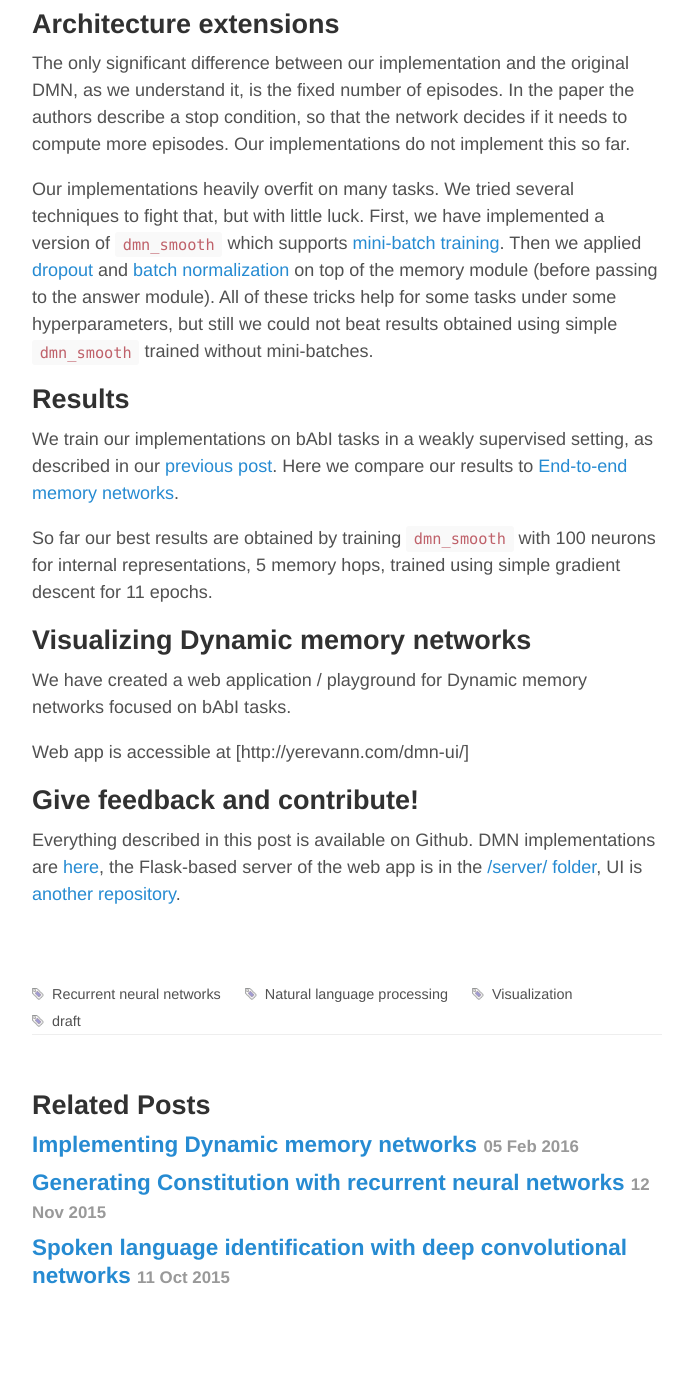
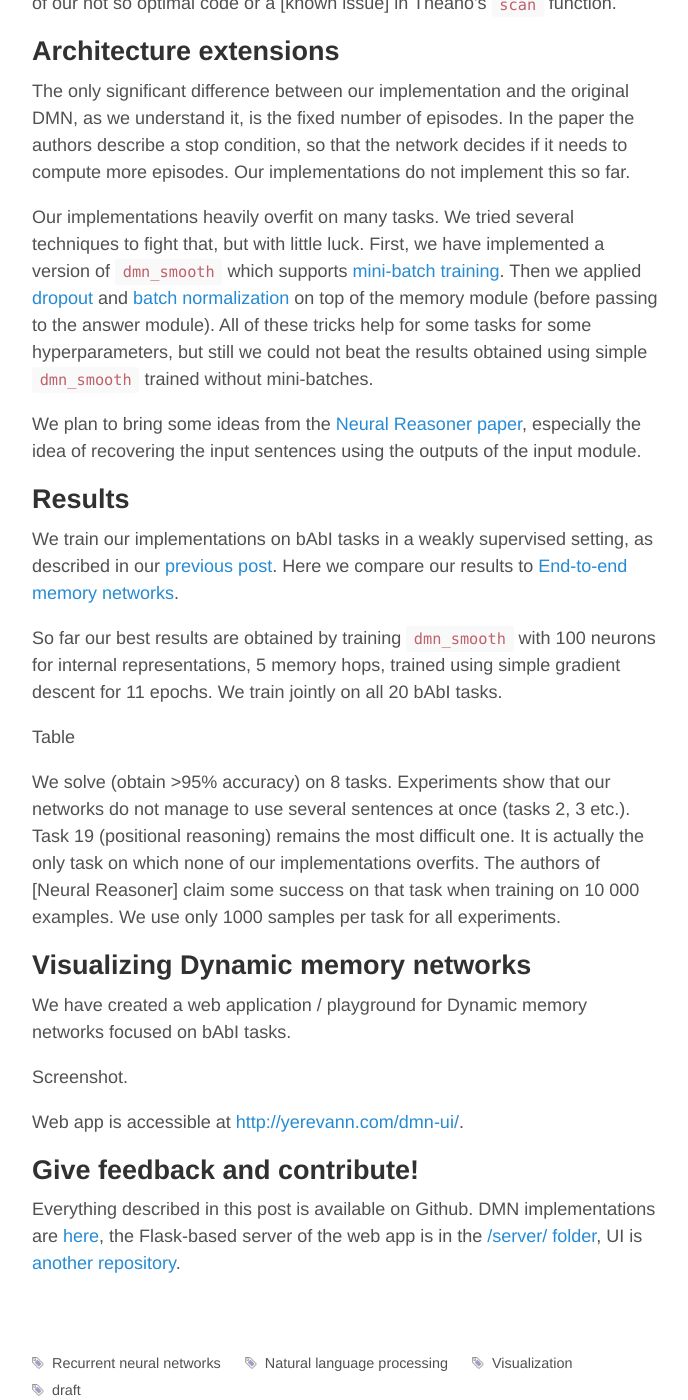
Before and after one commit to YerevaNN/yerevann.github.io, a Jekyll site: the page built from _posts/2016-02-23-playground-for-babi-tasks.md, in a window 1280 px wide and 1400 px high, scrolled down 1384 px. Shown: the whole window, without its empty margins (293-981 px from the left). Built offline with Jekyll 4.4.1, drawn with Linux system fonts in a browser that asks for light colours; comment, search, counter and statistics services are not loaded; some of the changed text lies outside the part shown.

Commit message:
dmn-ui second

```diff
--- a/_posts/2016-02-23-playground-for-babi-tasks.md
+++ b/_posts/2016-02-23-playground-for-babi-tasks.md
@@ -22,8 +22,9 @@
 One of the key parts in the DMN architecture, as described in the [original paper](http://arxiv.org/abs/1506.07285), is its attention system. DMN obtains internal representations of input sentences and question and passes these to the episodic memory module. Episodic memory passes over all the facts, generates _episodes_, which are finally combined into a _memory_. Each episode is created by looking at all input sentences according to some _attention_. Attention system gives a score for each of the sentences, and if the score is low for some sentence, it will be ignored when constructing the episode.
 
 Attention system is a simple 2 layer neural network where input is a vector of features which are computed based on input sentence, question and current state of the memory. This vector of features is described in the paper as follows
-|![attention module input](/public/2016-02-06/attention-vector.png "attention module input") |
+|![attention module input](/public/2016-02-23/attention-vector.png "attention module input") |
 | --- |
+| Input vector to the neural network implementing attention |
 
 We tried to stay as close to the original as possible in our first implementation. But probably we understood these expressions too literally. We implemented `|c-q|` as an [absolute value](https://github.com/YerevaNN/Dynamic-memory-networks-in-Theano/blob/master/dmn_basic.py#L217) of a difference of two vectors, which caused lots of trouble, as Theano's implementation of (the gradient of) `abs` function gave `NaN`s at random during training. Then, the terms `cWq` and `cWm` actually produce [just two numbers](https://github.com/YerevaNN/Dynamic-memory-networks-in-Theano/blob/master/dmn_basic.py#L215), and they do not make a real difference in a large vector.
 
@@ -32,19 +33,29 @@
 ## Architecture extensions
 The only significant difference between our implementation and the original DMN, as we understand it, is the fixed number of episodes. In the paper the authors describe a stop condition, so that the network decides if it needs to compute more episodes. Our implementations do not implement this so far.
 
-Our implementations heavily overfit on many tasks. We tried several techniques to fight that, but with little luck. First, we have implemented a version of `dmn_smooth` which supports [mini-batch training](https://github.com/YerevaNN/Dynamic-memory-networks-in-Theano/blob/master/dmn_batch.py). Then we applied [dropout](https://en.wikipedia.org/wiki/Dropout_(neural_networks)) and [batch normalization](http://arxiv.org/abs/1502.03167) on top of the memory module (before passing to the answer module). All of these tricks help for some tasks under some hyperparameters, but still we could not beat results obtained using simple `dmn_smooth` trained without mini-batches.
+Our implementations heavily overfit on many tasks. We tried several techniques to fight that, but with little luck. First, we have implemented a version of `dmn_smooth` which supports [mini-batch training](https://github.com/YerevaNN/Dynamic-memory-networks-in-Theano/blob/master/dmn_batch.py). Then we applied [dropout](https://en.wikipedia.org/wiki/Dropout_(neural_networks)) and [batch normalization](http://arxiv.org/abs/1502.03167) on top of the memory module (before passing to the answer module). All of these tricks help for some tasks for some hyperparameters, but still we could not beat the results obtained using simple `dmn_smooth` trained without mini-batches.
+
+We plan to bring some ideas from the [Neural Reasoner paper](http://arxiv.org/abs/1508.05508), especially the idea of recovering the input sentences using the outputs of the input module.
 
 
 ## Results
 We train our implementations on bAbI tasks in a weakly supervised setting, as described in our [previous post](http://yerevann.github.io/2016/02/05/implementing-dynamic-memory-networks/#memory-networks). Here we compare our results to [End-to-end memory networks](http://arxiv.org/abs/1410.3916).
 
-So far our best results are obtained by training `dmn_smooth` with 100 neurons for internal representations, 5 memory hops, trained using simple gradient descent for 11 epochs.
+So far our best results are obtained by training `dmn_smooth` with 100 neurons for internal representations, 5 memory hops, trained using simple gradient descent for 11 epochs. We train jointly on all 20 bAbI tasks.
+
+Table
+
+We solve (obtain >95% accuracy) on 8 tasks. Experiments show that our networks do not manage to use several sentences at once (tasks 2, 3 etc.). Task 19 (positional reasoning) remains the most difficult one. It is actually the only task on which none of our implementations overfits. The authors of [Neural Reasoner] claim some success on that task when training on 10 000 examples. We use only 1000 samples per task for all experiments.
 
 ## Visualizing Dynamic memory networks
 
 We have created a web application / playground for Dynamic memory networks focused on bAbI tasks.
 
-Web app is accessible at [http://yerevann.com/dmn-ui/]
+Screenshot.
+
+
+
+Web app is accessible at [http://yerevann.com/dmn-ui/](http://yerevann.com/dmn-ui/).
 
 ## Give feedback and contribute!
 
```
